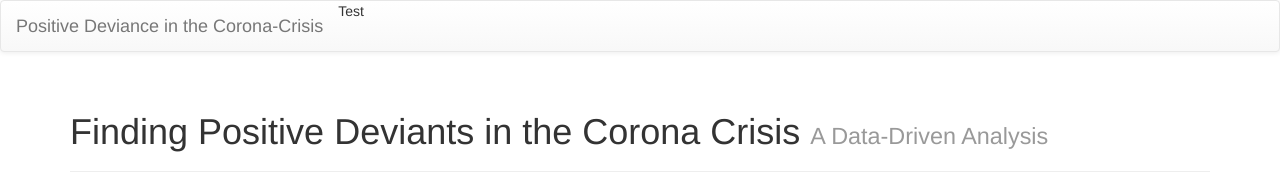
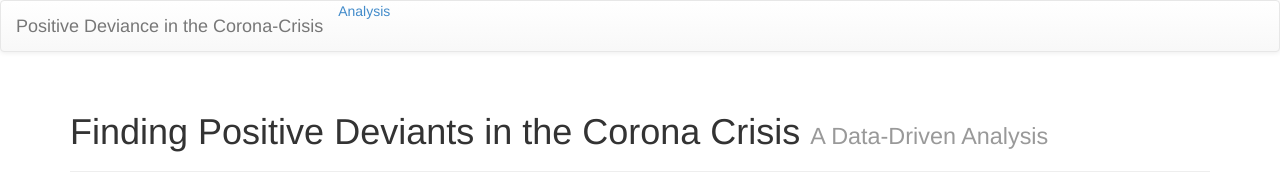
Before and after one commit to pd-viral/web, a Jekyll site: the page built from index.md, in a window 1280 px wide. Shown: the top 190 px of the page. Built offline with Jekyll 4.4.1, drawn with Linux system fonts in a browser that asks for light colours; nearby versions of some CDN libraries.

Commit message:
some changes

```diff
--- a/_includes/themes/bootstrap-3/default.html
+++ b/_includes/themes/bootstrap-3/default.html
@@ -59,7 +59,7 @@
         <!-- Collect the nav links, forms, and other content for toggling -->
         <div class="collapse navbar-collapse" id="jb-navbar-collapse">
           <ul class="nav navbar-nav">
-              <li>Test</li>
+              <a class="brand" href="{{ BASE_PATH }}/pages/jupyter.html"> Analysis</a>
 <!--            {% assign pages_list = site.pages %}-->
 <!--            {% assign group = 'navigation' %}-->
 <!--            {% include JB/pages_list %}-->
```
